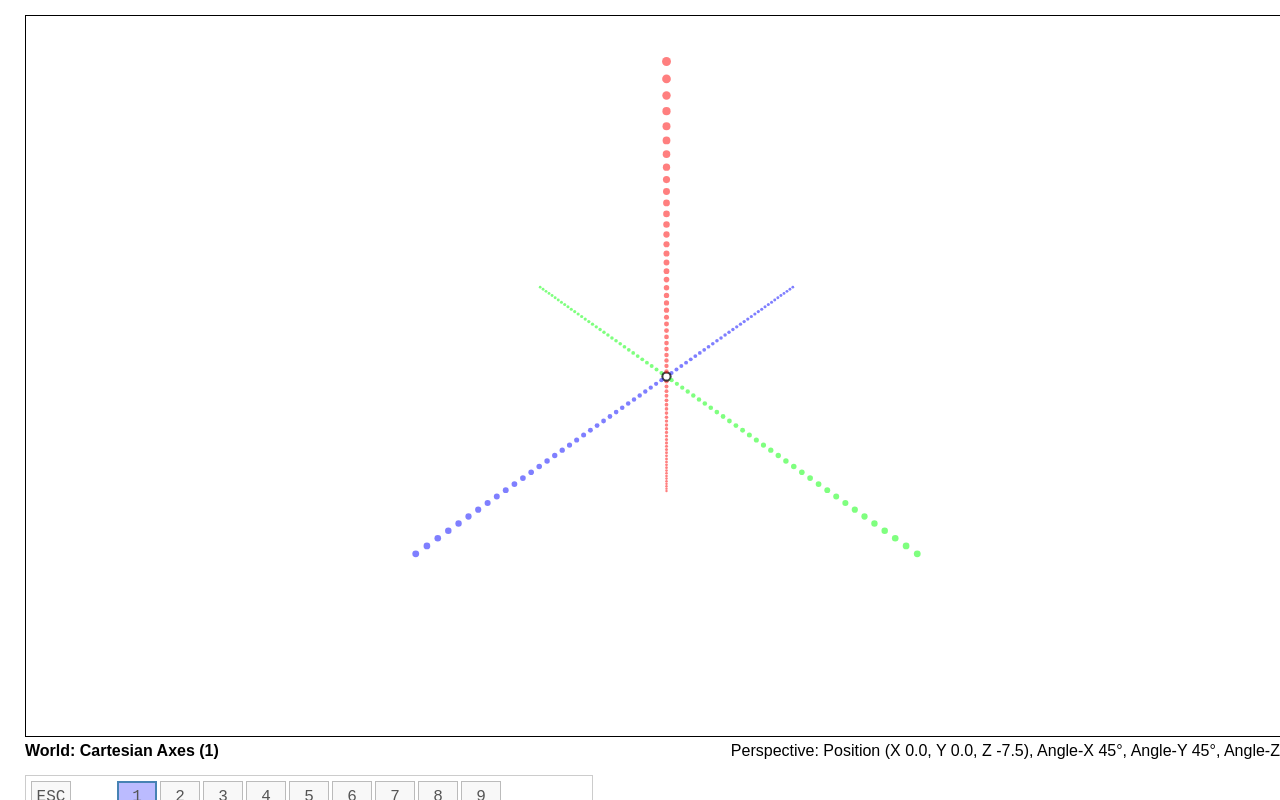
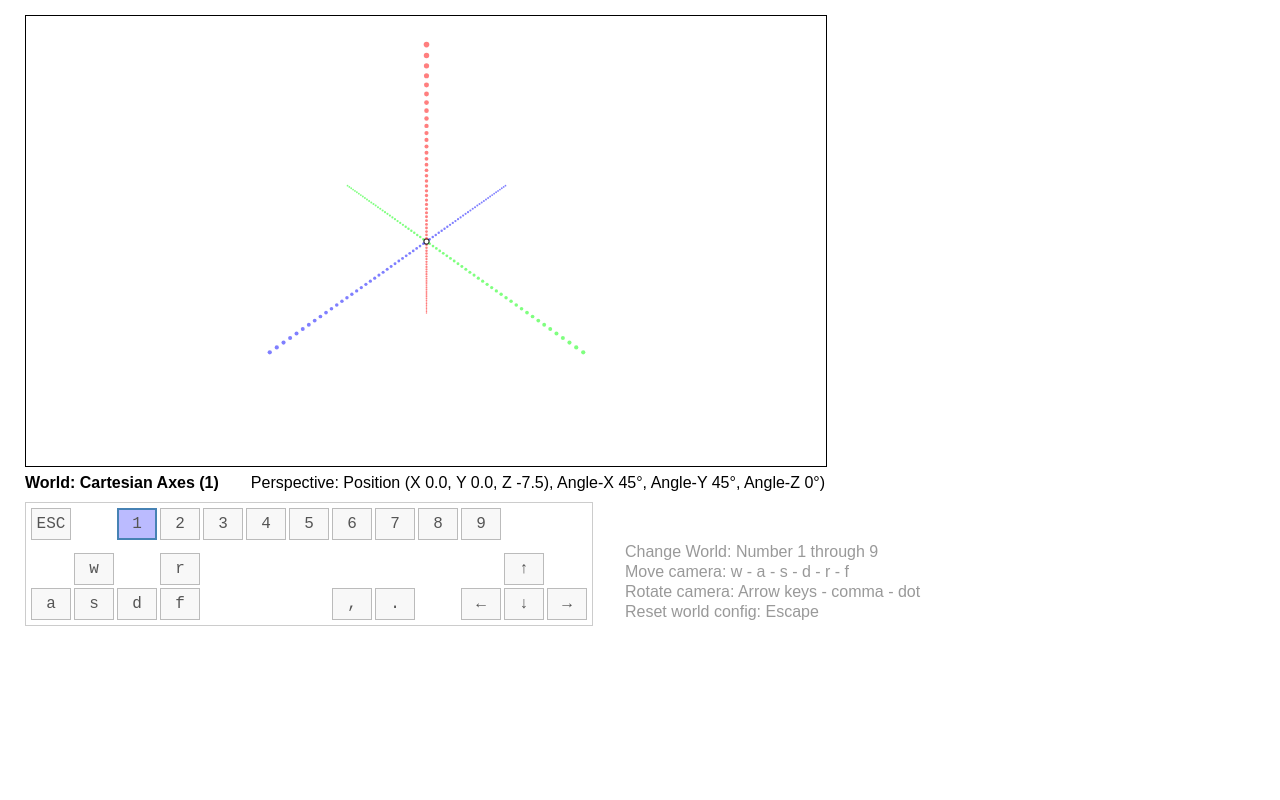
Before and after one commit to greenhol/ZetaSVG, a website built with webpack: page src/index.html in a window 1280 px wide. Built offline with nearby package versions, Linux system fonts and the light colour scheme; files whose address does not match are found by name.

Commit message:
feat: stage modes including immersive - 0.0.8

```diff
--- a/package.json
+++ b/package.json
@@ -1,6 +1,6 @@
 {
   "name": "zeta-svg",
-  "version": "0.0.7",
+  "version": "0.0.8",
   "description": "ZetaSVG",
   "main": "../index.js",
   "scripts": {
--- a/src/index.css
+++ b/src/index.css
@@ -1,10 +1,14 @@
+body {
+    margin: 0px;
+}
+
 html * {
     font-size: 16px;
     font-family: Arial, Helvetica, sans-serif;
 }
 
-#main {
-    position: absolute;
+.main--default {
+    position: relative;
     top: 15px;
     left: 25px;
     width: 1280px;
@@ -12,11 +16,35 @@ html * {
     border: 1px solid black;
 }
 
+.main--small {
+    position: relative;
+    top: 15px;
+    left: 25px;
+    width: 800px;
+    height: 450px;
+    border: 1px solid black;
+}
+
+.main--immersive {
+    position: static;
+    width: 100%;
+    height: 100%;
+    transform: none;
+    margin: 0dp;
+}
+
 #info {
-    position: absolute;
+    position: relative;
+    top: 22px;
+    left: 25px;
+}
+
+.info--default {
     width: 1280px;
-    top: 742px;
-    left: 25px;
+}
+
+.info--small {
+    width: 800px;
 }
 
 #worldTitle {
@@ -29,8 +57,12 @@ html * {
 }
 
 #virtual-keyboard-container {
-    position: absolute;
-    top: 775px;
+    position: relative;
+    top: 50px;
     left: 25px;
-    width: 90%;
+    width: 900px;
 }
+
+.element--gone {
+    display: none;
+}
--- a/src/stage/projector.ts
+++ b/src/stage/projector.ts
@@ -50,52 +50,26 @@ interface ProjectedData {
 const STAGE_WIDTH = 1280;
 const STAGE_HEIGHT = 720;
 
-const STAGE_WIDTH_HALF = STAGE_WIDTH / 2;
-const STAGE_HEIGHT_HALF = STAGE_HEIGHT / 2;;
-const STAGE_RATIO_INVERTED = STAGE_HEIGHT / STAGE_WIDTH;
-const STAGE_NEAR = 1;
-const STAGE_FAR = 30;
-
 export class Projector {
+    private _stageWidthHalf: number;
+    private _stageHeightHalf: number;
+    private _stageRatioInverted: number;
+    private _stageNear: number;
+    private _stageFar: number;
+    private _elementStageSizeFactor: number;
 
     private _world: World;
     private _camera: Camera;
     private _shapes: Shapes;
 
-    private static spaceToPlane(coord: SpaceCoord): PlaneCoord {
-        if (coord.z < STAGE_NEAR) {
-            return {
-                x: 0,
-                y: 0
-            }
-        }
+    constructor(world: World, camera: Camera, widh: number, height: number) {
+        this._stageWidthHalf = widh / 2;
+        this._stageHeightHalf = height / 2;
+        this._stageRatioInverted = height / widh;
+        this._stageNear = 1;
+        this._stageFar = 30;
+        this._elementStageSizeFactor = widh / 1280; // 1280 is default width for reference
 
-        const lambda = 1 / coord.z;
-        return {
-            x: lambda * coord.x,
-            y: lambda * coord.y
-        }
-    }
-
-    private static distanceToCamera(coord: SpaceCoord): number {
-        if (coord.z < STAGE_NEAR) {
-            return -1;
-        }
-        return (STAGE_NEAR * (STAGE_FAR - coord.z)) / (coord.z * (STAGE_FAR - STAGE_NEAR));
-    }
-
-    private static planeToPixel(coord: PlaneCoord): PixelCoord {
-        return {
-            left: STAGE_WIDTH_HALF * coord.x * STAGE_RATIO_INVERTED + STAGE_WIDTH_HALF,
-            top: -STAGE_HEIGHT_HALF * coord.y + STAGE_HEIGHT_HALF
-        }
-    }
-
-    private static spaceToPixel(coord: SpaceCoord): PixelCoord {
-        return Projector.planeToPixel(Projector.spaceToPlane(coord));
-    }
-
-    constructor(world: World, camera: Camera) {
         this._world = world;
         this._camera = camera;
 
@@ -132,8 +106,8 @@ export class Projector {
         let projectedCircles: ProjectedCircle[] = worldState.circles.map((circle: Circle3dAttributes): ProjectedCircle => {
             let v = transformationMatrix.vectorMultiply(circle.position);
             return {
-                pixel: Projector.spaceToPixel(v),
-                dist: Projector.distanceToCamera(v),
+                pixel: this.spaceToPixel(v),
+                dist: this.distanceToCamera(v),
                 position: {
                     x: circle.position.x,
                     y: circle.position.y,
@@ -148,12 +122,12 @@ export class Projector {
 
         // Paths
         let projectedPaths: ProjectedPath[] = worldState.paths.map((path: Path3dAttributes): ProjectedPath => {
-            let point = Projector.spaceToPixel(transformationMatrix.vectorMultiply(path.path[0]));
-            let minDist = Projector.distanceToCamera(transformationMatrix.vectorMultiply(path.path[0]));
+            let point = this.spaceToPixel(transformationMatrix.vectorMultiply(path.path[0]));
+            let minDist = this.distanceToCamera(transformationMatrix.vectorMultiply(path.path[0]));
             let p = 'M' + point.left + ' ' + point.top + ' ';
             for (let i = 1; i < path.path.length; i++) {
-                point = Projector.spaceToPixel(transformationMatrix.vectorMultiply(path.path[i]));
-                let dist = Projector.distanceToCamera(transformationMatrix.vectorMultiply(path.path[i]));
+                point = this.spaceToPixel(transformationMatrix.vectorMultiply(path.path[i]));
+                let dist = this.distanceToCamera(transformationMatrix.vectorMultiply(path.path[i]));
                 minDist = Math.min(minDist, dist);
                 p += 'L' + point.left + ' ' + point.top + ' ';
             }
@@ -168,12 +142,12 @@ export class Projector {
 
         // Rectangles
         let projectedRectangles: ProjectedRectangle[] = worldState.rectangles.map((rectangle: Rectangle3dAttributes): ProjectedRectangle => {
-            let point = Projector.spaceToPixel(transformationMatrix.vectorMultiply(rectangle.path[0]));
-            let minDist = Projector.distanceToCamera(transformationMatrix.vectorMultiply(rectangle.path[0]));
+            let point = this.spaceToPixel(transformationMatrix.vectorMultiply(rectangle.path[0]));
+            let minDist = this.distanceToCamera(transformationMatrix.vectorMultiply(rectangle.path[0]));
             let p = 'M' + point.left + ' ' + point.top + ' ';
             for (let i = 1; i < rectangle.path.length; i++) {
-                point = Projector.spaceToPixel(transformationMatrix.vectorMultiply(rectangle.path[i]));
-                let dist = Projector.distanceToCamera(transformationMatrix.vectorMultiply(rectangle.path[i]));
+                point = this.spaceToPixel(transformationMatrix.vectorMultiply(rectangle.path[i]));
+                let dist = this.distanceToCamera(transformationMatrix.vectorMultiply(rectangle.path[i]));
                 minDist = Math.min(minDist, dist);
                 p += 'L' + point.left + ' ' + point.top + ' ';
             }
@@ -189,8 +163,8 @@ export class Projector {
         let projectedTexts: ProjectedText[] = worldState.texts.map((text: Text3dAttributes): ProjectedText => {
             let v = transformationMatrix.vectorMultiply(text.position);
             return {
-                pixel: Projector.spaceToPixel(v),
-                dist: Projector.distanceToCamera(v),
+                pixel: this.spaceToPixel(v),
+                dist: this.distanceToCamera(v),
                 position: {
                     x: text.position.x,
                     y: text.position.y,
@@ -317,6 +291,39 @@ export class Projector {
     }
 
     private getDistantDependentValue(baseValue: number, distance: number): number {
-        return distance > 0 ? baseValue * distance * 20 : 0; // value 20 appromimated by trial and error
+        return distance > 0 ? baseValue * distance * 20 * this._elementStageSizeFactor : 0; // value 20 appromimated by trial and error
+    }
+
+    private spaceToPixel(coord: SpaceCoord): PixelCoord {
+        return this.planeToPixel(this.spaceToPlane(coord));
+    }
+
+    private spaceToPlane(coord: SpaceCoord): PlaneCoord {
+        if (coord.z < this._stageNear) {
+            return {
+                x: 0,
+                y: 0
+            }
+        }
+
+        const lambda = 1 / coord.z;
+        return {
+            x: lambda * coord.x,
+            y: lambda * coord.y
+        }
+    }
+
+    private distanceToCamera(coord: SpaceCoord): number {
+        if (coord.z < this._stageNear) {
+            return -1;
+        }
+        return (this._stageNear * (this._stageFar - coord.z)) / (coord.z * (this._stageFar - this._stageNear));
+    }
+
+    private planeToPixel(coord: PlaneCoord): PixelCoord {
+        return {
+            left: this._stageWidthHalf * coord.x * this._stageRatioInverted + this._stageWidthHalf,
+            top: -this._stageHeightHalf * coord.y + this._stageHeightHalf,
+        }
     }
 }
--- /dev/null
+++ b/src/stage/stage-mode.ts
@@ -0,0 +1,39 @@
+export enum StageMode {
+    DEFAULT,
+    SMALL,
+    IMMERSIVE,
+}
+
+export function evaluateStageProperties(): StageMode {
+    const devicePixelRatio = window.devicePixelRatio ?? 1;
+    const width = window.innerWidth * devicePixelRatio;
+    // const height = window.innerHeight * devicePixelRatio;
+
+    // console.log(`#evaluateStageProperties - window.devicePixelRatio=${window.devicePixelRatio}`);
+    // console.log(`#evaluateStageProperties - window=${window.innerWidth} x ${window.innerHeight}`);
+    // console.log(`#evaluateStageProperties - device=${width} x ${height}`);
+    // console.log(`#evaluateStageProperties - screen=${screen.width} x ${screen.height}`);
+
+    const isImmersive = window.innerWidth == screen.width && window.innerHeight == screen.height;
+    if (isImmersive) { return StageMode.IMMERSIVE }
+    else if (width < 1300) { return StageMode.SMALL }
+    else { return StageMode.DEFAULT }
+}
+
+export function stageModeWidth(mode: StageMode): number {
+    const devicePixelRatio = window.devicePixelRatio ?? 1;
+    switch (mode) {
+        case StageMode.DEFAULT: return 1280;
+        case StageMode.SMALL: return 800;
+        case StageMode.IMMERSIVE: return window.innerWidth * devicePixelRatio;
+    }
+}
+
+export function stageModeHeight(mode: StageMode): number {
+    const devicePixelRatio = window.devicePixelRatio ?? 1;
+    switch (mode) {
+        case StageMode.DEFAULT: return 720;
+        case StageMode.SMALL: return 450;
+        case StageMode.IMMERSIVE: return window.innerHeight * devicePixelRatio;
+    }
+}
--- a/src/start.ts
+++ b/src/start.ts
@@ -5,6 +5,7 @@ import { Camera } from './stage/camera';
 import { CameraKeyboardConnector, KeyboardAnimationManager } from './stage/cameraKeyboardConnector';
 import { Projector } from './stage/projector';
 import { Stage } from './stage/stage';
+import { evaluateStageProperties, StageMode, stageModeHeight, stageModeWidth } from './stage/stage-mode';
 import { perspectiveToString } from './types/perspective';
 import { ShapeType } from './types/shape/shape';
 import { longPressHandler } from './utils/long-press-handler';
@@ -29,39 +30,86 @@ interface MainConfig {
 
 export class Start {
 
-    private _stage = new Stage('main');
-    private _camera = new Camera();
-    private _cameraControl = new CameraKeyboardConnector(this._camera);
-    private _world: World | null = null;
+    private _config: ModuleConfig<MainConfig>;
 
+    private _stage: Stage;
+    private _stageMode: StageMode;
+    private _camera: Camera;
+    private _world: World | null;
+
+    private _cameraControl: CameraKeyboardConnector;
+    private _keyboardAnimationManager = new KeyboardAnimationManager();
+
+    private _currentWorldId$: BehaviorSubject<number>;
     private _abortWorldTick$ = new Subject<void>();
     private _newWorldSubscription = new SerialSubscription();
+    private _currentWorldIdSubscriontion = new SerialSubscription();
 
     private _worldTitleArea = document.getElementById("worldTitle");
     private _cameraInfoArea = document.getElementById("cameraInfo");
 
-    private _keyboardAnimationManager = new KeyboardAnimationManager();
-
-    private _config = new ModuleConfig<MainConfig>(
-        {
-            currentWorldId: 1,
-            worldTick: 40,
-        },
-        "mainConfig",
-    )
-    private _currentWorldId$ = new BehaviorSubject<number>(this._config.data.currentWorldId);
-    private _currentWorldIdSubscriontion = new SerialSubscription();
-
     constructor() {
         console.log(`#constructor(Start) - ZetaSVG - Version:${APP_VERSION}`);
         configVersionCheck(APP_VERSION);
-        this.handlePhysicalKeyboardEvents();
+        this._stageMode = evaluateStageProperties();
+
+        const mainDiv = document.getElementById('main');
+        if (mainDiv == null) {
+            console.error("Critical: Main div element not found");
+            return;
+        }
+        this.setupStage(mainDiv);
+
+        this._stage = new Stage('main');
+        this._camera = new Camera();
+        this._cameraControl = new CameraKeyboardConnector(this._camera);
+        this._world = null;
+
+        this._config = new ModuleConfig<MainConfig>({ currentWorldId: 1, worldTick: 40 }, "mainConfig");
+        this._currentWorldId$ = new BehaviorSubject<number>(this._config.data.currentWorldId);
+
+        const isImmersive = this._stageMode == StageMode.IMMERSIVE;
+        this.handlePhysicalKeyboardEvents(!isImmersive);
+        if (!isImmersive) {
             this.appendVirtualKeyboard();
             this.updateCameraInfo();
+        }
         this.runWorld();
     }
 
-    private handlePhysicalKeyboardEvents() {
+    private setupStage(mainDiv: HTMLElement) {
+        const infoDiv = document.getElementById('info');
+        const keyboardDiv = document.getElementById('virtual-keyboard-container');
+        switch (this._stageMode) {
+            case StageMode.DEFAULT: {
+                mainDiv.classList.add('main--default');
+                infoDiv?.classList.add('info--default');
+                break;
+            }
+            case StageMode.SMALL: {
+                mainDiv.classList.add('main--small');
+                infoDiv?.classList.add('info--small');
+                break;
+            }
+            case StageMode.IMMERSIVE: {
+                console.log("Fullscreen detected - going immersive!");
+                mainDiv.classList.add('main--immersive');
+                infoDiv?.classList.add('element--gone');
+                keyboardDiv?.classList.add('element--gone');
+                break;
+            }
+        }
+
+        window.addEventListener('resize', () => {
+            const newStageMode = evaluateStageProperties();
+            if (newStageMode  !== this._stageMode) {
+                window.location.reload();
+            }
+        });
+    }
+
+    private handlePhysicalKeyboardEvents(signalToVirtualKeyboard: Boolean) {
+        if (signalToVirtualKeyboard) {
             document.addEventListener(
                 "keydown",
                 (event) => {
@@ -70,6 +118,13 @@ export class Start {
                 },
                 false,
             );
+        } else {
+            document.addEventListener(
+                "keydown",
+                (event) => { this.handleKeyPress(event.key) },
+                false,
+            );
+        }
     }
 
     private appendVirtualKeyboard() {
@@ -148,7 +203,7 @@ export class Start {
         this._world = this.createWorldById(this._config.data.currentWorldId);
         this._world.mountCamera(this._camera);
         this.updateWorldTitle(this._world.name);
-        const projector = new Projector(this._world, this._camera);
+        const projector = new Projector(this._world, this._camera, stageModeWidth(this._stageMode), stageModeHeight(this._stageMode));
         this._stage.registerShapes(projector.shapes, new Set([ShapeType.RECTANGLE, ShapeType.PATH, ShapeType.CIRCLE, ShapeType.TEXT]), this._world.backgroundColor);
         interval(this._config.data.worldTick)
             .pipe(takeUntil(this._abortWorldTick$))
```
Also changed, not shown: 1 other file. Lines whose indentation alone changed are shown as unchanged.
